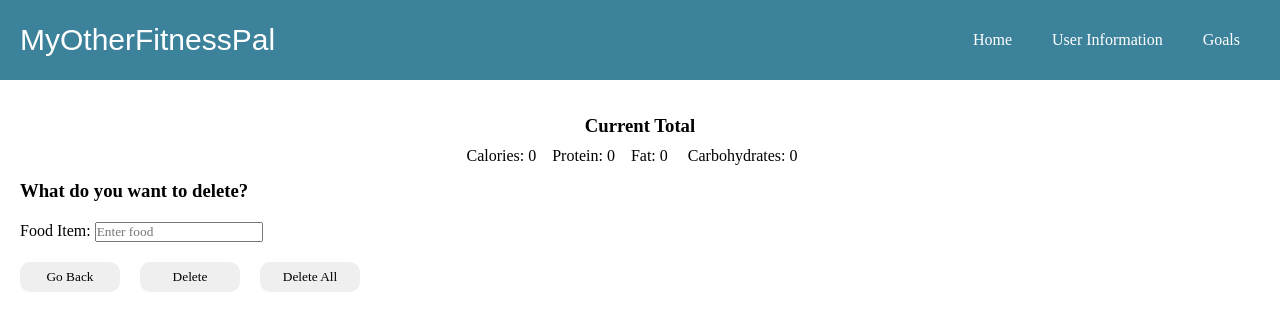
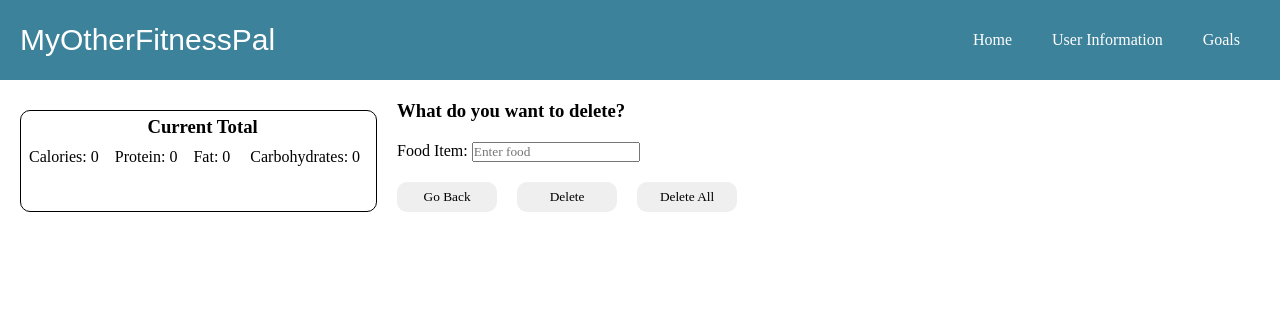
Before and after one commit to sinian-ma/macroTracks, a React app: page /delete in a window 1280 px wide. Shown: the top 330 px of the page. Built offline with nearby package versions, Linux system fonts and the light colour scheme; no server answers; a web font is replaced by a local one.

Commit message:
css moved stats to side

```diff
--- a/client/components/AddFood.jsx
+++ b/client/components/AddFood.jsx
@@ -100,9 +100,9 @@ const AddFood = (props) => {
   }
 
   return (
-    <div>
+    <div className='editFoodPages'>
       <CurrentNutrition />
-      <section className='editFoodContainer'>
+      <div className='editFoodContainer'>
         <article className='cardEditFood'>
           <h3>What did you eat?</h3>
           <div className='editFoodFields'>
@@ -126,7 +126,7 @@ const AddFood = (props) => {
             </button>
           </div>
         </article>
-      </section>
+      </div>
     </div>
   );
 };
--- a/client/components/DatabaseSearch.jsx
+++ b/client/components/DatabaseSearch.jsx
@@ -38,9 +38,13 @@ const DatabaseSearch = () => {
 
   return (
     <section className='mainSection'>
+      <div className='fixed-container'>
         <CurrentNutrition />
-      <header className='pageHeader'>
+      </div>
+
+      <div className='pageHeader'>
         <span class='body-heading'>
+          <div className='aboveFoodCards'>
             <h2>Food Log:</h2>
             <span>
               <Link to={'/add'}>
@@ -54,9 +58,11 @@ const DatabaseSearch = () => {
                 </button>
               </Link>
             </span>
+          </div>
+
+          <div className='foodContainer'>{foodElems}</div>
         </span>
-      </header>
-      <div className='foodContainer'>{foodElems}</div>
+      </div>
     </section>
   );
 };
--- a/client/components/DeleteFood.jsx
+++ b/client/components/DeleteFood.jsx
@@ -62,7 +62,7 @@ const DeleteFood = () => {
   }
 
   return (
-    <div>
+    <div className='editFoodPages'>
       <CurrentNutrition />
       <section className='editFoodContainer'>
         <article className='cardEditFood'>
--- a/client/components/TotalNutrition.jsx
+++ b/client/components/TotalNutrition.jsx
@@ -3,11 +3,11 @@ import React, { Component } from 'react';
 const TotalNutrition = (props) => {
   return (
     <div className='nutrition-total'>
-      <h1 className='typ-head'>Aim for:</h1>
-      <div className='typ-text'>Total Calories: 2500</div>
-      <div className='typ-text'>Total Protein: 170 </div>
-      <div className='typ-text'>Total Fat: 20 </div>
-      <div className='typ-text'>Total Carbohydrates: 50 </div>
+      <h1 className='typ-head'>Target Macros</h1>
+      <div className='typ-text'>Calories per day: 2727</div>
+      <div className='typ-text'>Protein (grams per day): 166 </div>
+      <div className='typ-text'>Fat (grams per day): 77 </div>
+      <div className='typ-text'>Carbohydrates (grams per day): 364 </div>
     </div>
   );
 };
--- a/client/stylesheets/styles.css
+++ b/client/stylesheets/styles.css
@@ -50,11 +50,14 @@ main {
 
 .body-heading {
   display: flex;
+  flex-direction: column;
   justify-content: space-between;
-  padding: 0px 20px;
+  padding: 0px 40px;
   /* border-bottom: 2px green solid; */
   align-items: center;
   margin-bottom: 20px;
+  /* background-color: blue; */
+  width: 100%;
 }
 
 button {
@@ -88,6 +91,7 @@ button:active {
   display: flex;
   flex-wrap: wrap;
   justify-content: left;
+  width: 100%;
 }
 
 .foodCard {
@@ -123,10 +127,12 @@ button:active {
 .nutrition-current {
   display: flex;
   flex-direction: column;
-  height: 10%;
   align-items: center;
-  justify-content: center;
-  /* border-bottom: 2px black solid; */
+  margin-left: 20px;
+  padding-left: 8px;
+  border: black 1px solid;
+  border-radius: 10px;
+  margin-top: 10px;
 }
 
 .macroCount {
@@ -135,3 +141,31 @@ button:active {
 .typ-text {
   margin-right: 0px 10px;
 }
+
+.mainSection {
+  display: flex;
+  /* background-color: cadetblue; */
+}
+
+.fixed-container {
+  flex: 0.4;
+}
+
+.aboveFoodCards {
+  display: flex;
+  justify-content: space-between;
+  width: 95%;
+  /* background-color: red; */
+}
+
+.pageHeader {
+  flex: 1;
+}
+
+.editFoodPages {
+  display: flex;
+}
+
+.editFoodContainer {
+  /* background-color: red; */
+}
```
Lines whose indentation alone changed are shown as unchanged.
